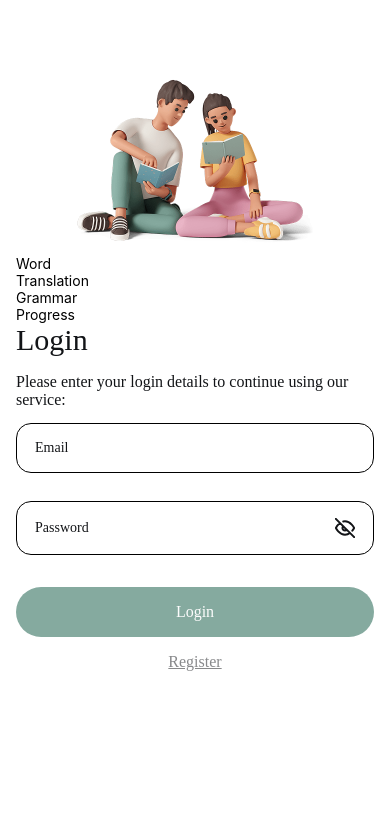
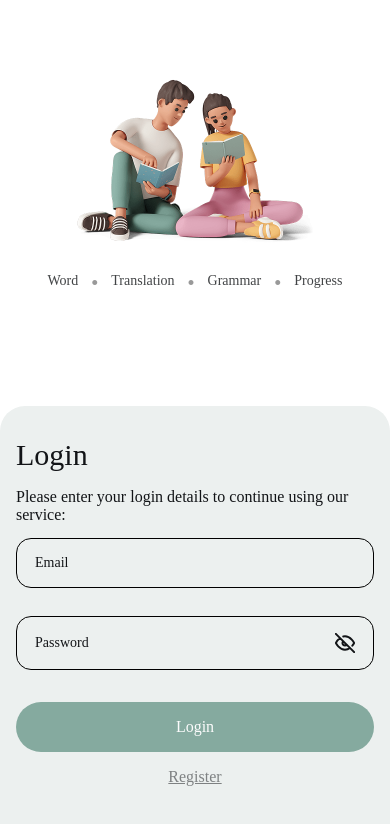
Before and after one commit to Lencha2005/VocabTrainer, a React Native app: screen / in a window 390 px wide. Shown: the top 824 px of the page. Built offline with nearby package versions, Linux system fonts and the light colour scheme.

Commit message:
update RegistrationPage

```diff
--- a/App.tsx
+++ b/App.tsx
@@ -3,6 +3,7 @@ import 'react-native-gesture-handler';
 import React, {useEffect} from 'react';
 import {DevSettings, NativeModules, SafeAreaView} from 'react-native';
 import LoginPage from './src/screen/Auth/Login';
+// import RagistrationPage from './src/screen/Auth/Registration';
 
 function App(): React.JSX.Element {
   useEffect(() => {
@@ -18,6 +19,7 @@ function App(): React.JSX.Element {
   }, []);
   return (
     <SafeAreaView style={{flex: 1}}>
+      {/* <RagistrationPage /> */}
       <LoginPage />
     </SafeAreaView>
   );
--- a/src/common/components/Input/index.tsx
+++ b/src/common/components/Input/index.tsx
@@ -84,16 +84,16 @@ const styles = StyleSheet.create({
     justifyContent: 'space-between',
     alignItems: 'center',
   },
-  activePasswordBtn: {
-    height: 20,
-    width: 20,
-    backgroundColor: '#121417',
-  },
-  disablePasswordBtn: {
-    height: 20,
-    width: 20,
-    backgroundColor: '#121417',
-  },
+  // activePasswordBtn: {
+  //   height: 20,
+  //   width: 20,
+  //   backgroundColor: '#121417',
+  // },
+  // disablePasswordBtn: {
+  //   height: 20,
+  //   width: 20,
+  //   backgroundColor: '#121417',
+  // },
   input: {
     padding: 0,
     flex: 1,
--- a/src/screen/Auth/components/AuthLayout/index.tsx
+++ b/src/screen/Auth/components/AuthLayout/index.tsx
@@ -4,12 +4,13 @@ import {
   Keyboard,
   KeyboardAvoidingView,
   Platform,
+  StyleSheet,
   Text,
   TouchableWithoutFeedback,
   View,
 } from 'react-native';
 import {IllustrationImg} from '../../../../assets/icons';
-import styles from '../../styles';
+import {fonts} from '../../../../constants/fonts';
 
 interface AuthLayoutProps {
   children: React.ReactNode;
@@ -21,25 +22,71 @@ export default function AuthLayout({children}: AuthLayoutProps) {
   return (
     <TouchableWithoutFeedback onPress={() => Keyboard.dismiss()}>
       <View style={styles.mainWrap}>
-        <View>
+        <View style={styles.wrap}>
           <Image
             source={IllustrationImg}
-            style={{width: 247, height: 191, alignSelf: 'center'}}
-            resizeMode={'contain'}
+            style={styles.img}
+            resizeMode="contain"
           />
-          <View>
-            <Text>Word</Text>
-            <Text>Translation</Text>
-            <Text>Grammar</Text>
-            <Text>Progress</Text>
+          <View style={styles.wrapText}>
+            {['Word', 'Translation', 'Grammar', 'Progress'].map(
+              (word, idx, arr) => (
+                <React.Fragment key={word}>
+                  <Text style={styles.text}>{word}</Text>
+                  {idx !== arr.length - 1 && <Text style={styles.dot}>•</Text>}
+                </React.Fragment>
+              ),
+            )}
           </View>
         </View>
         <KeyboardAvoidingView
-          keyboardVerticalOffset={Platform.select({android: 20, ios: 90})}
-          behavior={Platform.OS === 'ios' ? 'padding' : 'height'}>
-          {children}
+          style={{flex: 1}}
+          behavior={Platform.OS === 'ios' ? 'padding' : 'height'}
+          keyboardVerticalOffset={Platform.OS === 'ios' ? -68 : 10}>
+          <View style={{flex: 1}}>
+            <View style={styles.form}>{children}</View>
+          </View>
         </KeyboardAvoidingView>
       </View>
     </TouchableWithoutFeedback>
   );
 }
+
+const styles = StyleSheet.create({
+  mainWrap: {
+    flex: 1,
+    justifyContent: 'center',
+    // paddingBottom: 10,
+  },
+  wrap: {
+    alignItems: 'center',
+    marginTop: 64,
+  },
+  img: {
+    width: 247,
+    height: 191,
+    marginBottom: 16,
+  },
+  wrapText: {
+    flexDirection: 'row',
+    gap: 12,
+    alignItems: 'center',
+    justifyContent: 'center',
+  },
+  text: {
+    fontFamily: fonts.MacPawFixelDisplayRegular,
+    fontSize: 14,
+    color: 'rgba(18, 20, 23, 0.8)',
+  },
+  dot: {
+    fontSize: 16,
+    color: '#999',
+  },
+  form: {
+    position: 'absolute',
+    bottom: -34,
+    left: 0,
+    right: 0,
+    zIndex: 10,
+  },
+});
--- a/src/screen/Auth/styles.ts
+++ b/src/screen/Auth/styles.ts
@@ -3,11 +3,27 @@ import {fonts} from '../../constants/fonts';
 
 export default StyleSheet.create({
   mainWrap: {
-    margin: 16,
-    marginTop: 64,
-    marginBottom: 60,
-    // flex: 1,
+    // margin: 16,
+    // marginTop: 64,
+    // marginBottom: 60,
+    flex: 1,
     justifyContent: 'center',
+  },
+  wrapperLoginForm: {
+    borderTopLeftRadius: 25,
+    borderTopRightRadius: 25,
+    backgroundColor: '#ecf0ef',
+    paddingVertical: 32,
+    paddingHorizontal: 16,
+    minHeight: 455,
+  },
+  wrapperRegisterForm: {
+    borderTopLeftRadius: 25,
+    borderTopRightRadius: 25,
+    backgroundColor: '#ecf0ef',
+    paddingTop: 32,
+    paddingHorizontal: 16,
+    height: 549,
   },
   title: {
     fontFamily: fonts.MacPawFixelDisplaySemiBold,
@@ -35,6 +51,7 @@ export default StyleSheet.create({
   link: {
     alignItems: 'center',
     marginTop: 16,
+    marginBottom: 60,
   },
   linkText: {
     fontFamily: fonts.MacPawFixelDisplayBold,
```
Also changed, not shown: src/screen/Auth/Registration/index.tsx (+8 -3 lines).
